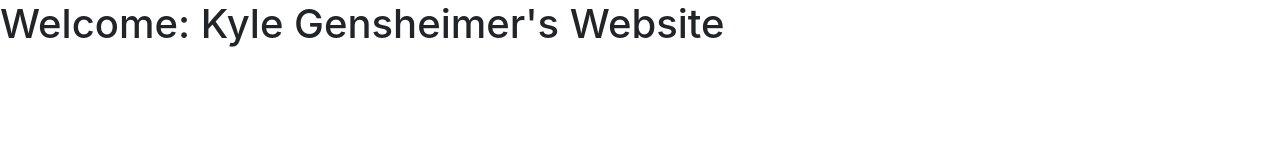
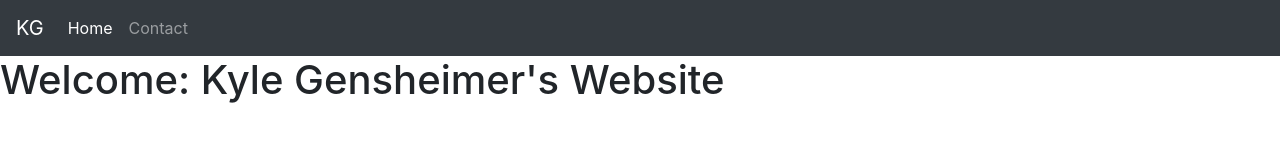
Before and after one commit to kgensheimer/kgensheimer.github.io, a plain HTML site: page index.html in a window 1280 px wide. Drawn offline with nearby package versions, Linux system fonts and the light colour scheme.

Commit message:
added navbar
meduim collapsing

```diff
--- a/index.html
+++ b/index.html
@@ -9,14 +9,42 @@
     <link rel="stylesheet" href="https://stackpath.bootstrapcdn.com/bootstrap/4.3.1/css/bootstrap.min.css" integrity="sha384-ggOyR0iXCbMQv3Xipma34MD+dH/1fQ784/j6cY/iJTQUOhcWr7x9JvoRxT2MZw1T" crossorigin="anonymous">
 
     <title>Kyle's Site</title>
-  </head>
-  <body>
+</head>
+
+<body>
+    <nav class="navbar navbar-expand-md navbar-dark bg-dark">
+        <a class="navbar-brand" href="#">KG</a>
+        <!-- Hamburger Menu -->
+        <button class="navbar-toggler" type="button" data-toggle="collapse" data-target="#navbarSupportedContent" aria-controls="navbarSupportedContent" aria-expanded="false" aria-label="Toggle navigation">
+            <span class="navbar-toggler-icon"></span>
+        </button>
+
+        <div class="collapse navbar-collapse" id="navbarTogglerDemo01">
+            <ul class="navbar-nav mr-auto mt-2 mt-md-0">
+                <li class="nav-item active">
+                    <a class="nav-link" href="#">Home</a>
+                </li>
+                <li class="nav-item">
+                    <a class="nav-link" href="#">Contact</a>
+                </li>
+            </ul>
+        </div>
+
+    </nav>
+
+
     <h1>Welcome: Kyle Gensheimer's Website</h1>
+
+
+
+
+
+
 
     <!-- Optional JavaScript -->
     <!-- jQuery first, then Popper.js, then Bootstrap JS -->
     <script src="https://code.jquery.com/jquery-3.3.1.slim.min.js" integrity="sha384-q8i/X+965DzO0rT7abK41JStQIAqVgRVzpbzo5smXKp4YfRvH+8abtTE1Pi6jizo" crossorigin="anonymous"></script>
     <script src="https://cdnjs.cloudflare.com/ajax/libs/popper.js/1.14.7/umd/popper.min.js" integrity="sha384-UO2eT0CpHqdSJQ6hJty5KVphtPhzWj9WO1clHTMGa3JDZwrnQq4sF86dIHNDz0W1" crossorigin="anonymous"></script>
     <script src="https://stackpath.bootstrapcdn.com/bootstrap/4.3.1/js/bootstrap.min.js" integrity="sha384-JjSmVgyd0p3pXB1rRibZUAYoIIy6OrQ6VrjIEaFf/nJGzIxFDsf4x0xIM+B07jRM" crossorigin="anonymous"></script>
-  </body>
+</body>
 </html>
```
